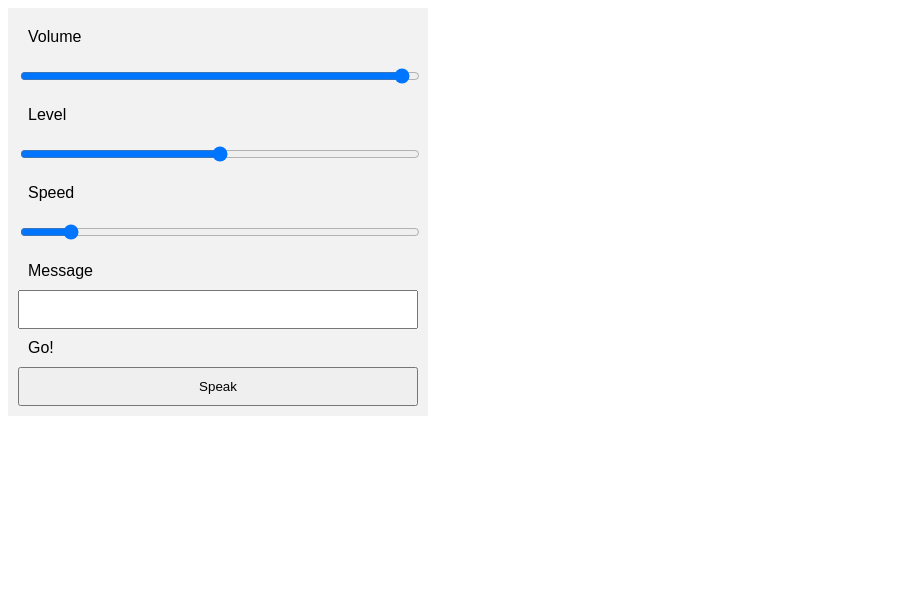
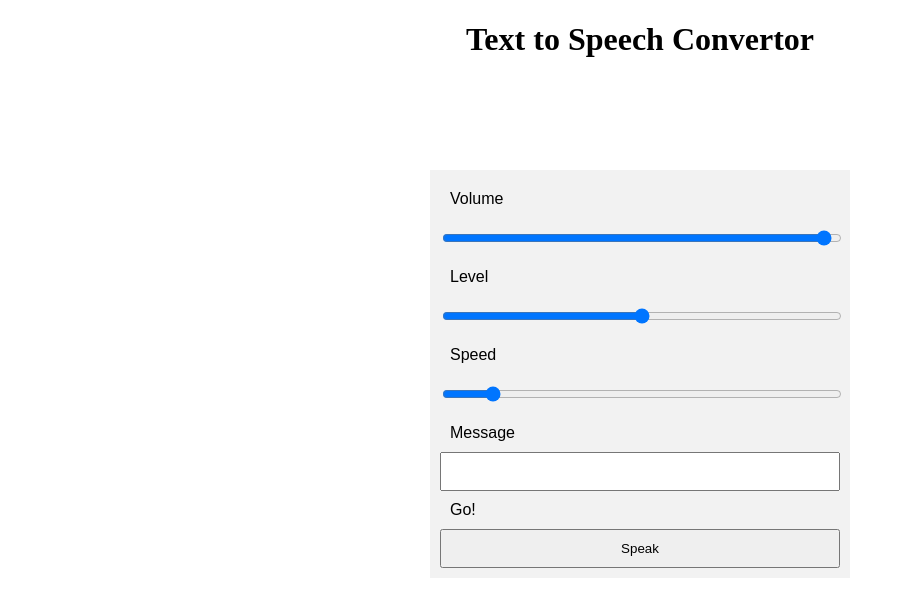
Before and after one commit to Vyomrana02/Text-to-speech, a plain HTML site: page index.html in a window 1280 px wide. Shown: the whole page, without its empty margins (0-905 px from the left). Drawn offline with Linux system fonts and the light colour scheme.

Commit message:
initial-css

```diff
--- a/index.html
+++ b/index.html
@@ -7,17 +7,27 @@
     #demoC {
       max-width: 400px;
       background: #f2f2f2;
+      margin-top: 90px;
+      width: 700px;
+    }
+    .cener{
+
+      display: flex;
+      justify-content: center;
     }
     #demoC * {
       font-family: arial, sans-serif;
       box-sizing: border-box;
       display: block;
       width: 100%;
+      /* align-content: ; */
     }
     </style>
     <script defer src="3-more-controls.js"></script>
   </head>
   <body>
+    <h1 style="text-align:center;">Text to Speech Convertor</h1>
+    <div class="cener">
     <form id="demoC">
       <label>Volume</label>
       <input type="range" id="demoC-vol" min="0" max="1" step="0.1" value="1">
@@ -31,5 +41,6 @@
       <label>Go!</label>
       <input type="submit" id="demoC-go" disabled value="Speak"/>
     </form>
+  </div>
   </body>
 </html>
```
